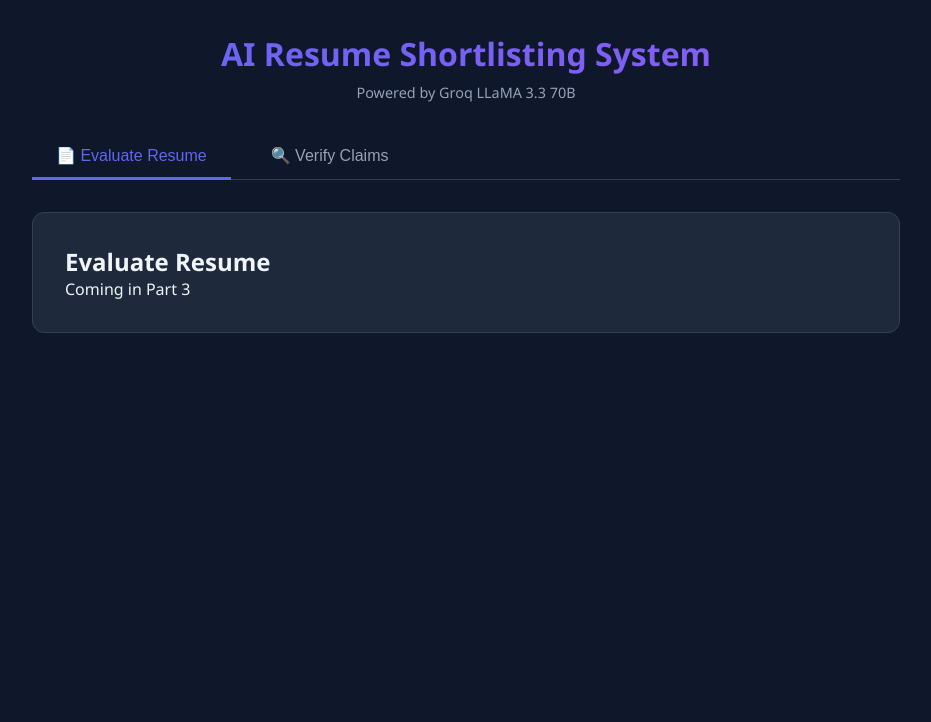
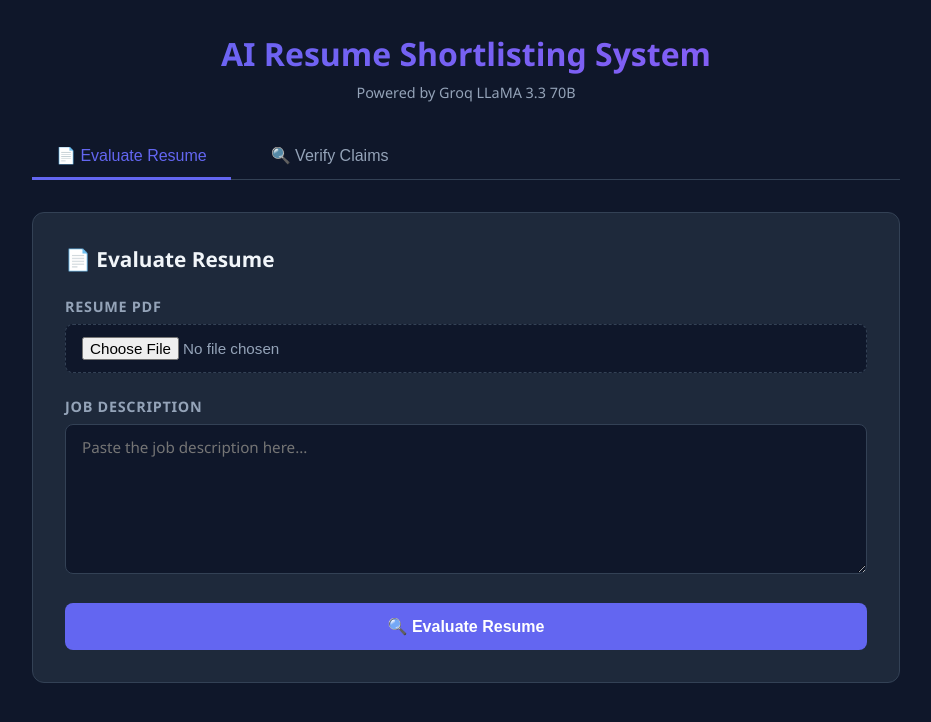
Before and after one commit to poikavedavyas/AI_Shortlisting, a React app in the folder frontend/: page / in a window 1280 px wide. Shown: the top 722 px of the page, without its empty margins (174-1105 px from the left). Built offline with nearby package versions, Linux system fonts and the light colour scheme; the HTML template or start-up script is replaced by a standard one.

Commit message:
feat: react frontend part 3 evaluate tab

```diff
--- a/frontend/src/components/EvaluateTab.jsx
+++ b/frontend/src/components/EvaluateTab.jsx
@@ -1,8 +1,238 @@
+import { useState } from "react"
+import axios from "axios"
+import ScoreBar from "./ScoreBar"
+import TierBadge from "./TierBadge"
+
 export default function EvaluateTab() {
+
+  //State Variables
+  const [file, setFile] = useState(null)
+  const [jd, setJd] = useState("")
+  const [loading, setLoading] = useState(false)
+  const [result, setResult] = useState(null)
+  const [error, setError] = useState(null)
+
+  //Handle File Selection
+  const handleFileChange = (e) => {
+    const selectedFile = e.target.files[0]
+    setFile(selectedFile)
+  }
+
+  //Handle Form Submit
+  const handleSubmit = async () => {
+
+    // validate inputs
+    if (!file) {
+      setError("Please upload a resume PDF")
+      return
+    }
+    if (!jd.trim()) {
+      setError("Please enter a job description")
+      return
+    }
+
+    // reset state
+    setLoading(true)
+    setError(null)
+    setResult(null)
+
+    try {
+      // build form data
+      // FormData is used to send files + text together
+      const formData = new FormData()
+      formData.append("file", file)
+      formData.append("jd", jd)
+
+      // call FastAPI backend
+      const response = await axios.post(
+        "/api/evaluate",
+        formData,
+        {
+          headers: {
+            "Content-Type": "multipart/form-data"
+          }
+        }
+      )
+
+      // store result
+      setResult(response.data)
+
+    } catch (err) {
+      setError("Something went wrong. Make sure backend is running.")
+    } finally {
+      setLoading(false)
+    }
+  }
+
+  //Render
   return (
     <div>
-      <h2>Evaluate Resume</h2>
-      <p>Coming in Part 3</p>
+
+      {/* Title */}
+      <h2 style={{ marginBottom: "1.5rem", fontSize: "1.3rem" }}>
+        📄 Evaluate Resume
+      </h2>
+
+      {/* File Upload */}
+      <div className="form-group">
+        <label className="form-label">Resume PDF</label>
+        <input
+          type="file"
+          accept=".pdf"
+          onChange={handleFileChange}
+          className="file-upload"
+        />
+        {file && (
+          <p className="file-name">
+            ✓ {file.name} selected
+          </p>
+        )}
+      </div>
+
+      {/* JD Text Area */}
+      <div className="form-group">
+        <label className="form-label">Job Description</label>
+        <textarea
+          className="form-textarea"
+          placeholder="Paste the job description here..."
+          value={jd}
+          onChange={(e) => setJd(e.target.value)}
+          rows={6}
+        />
+      </div>
+
+      {/* Submit Button */}
+      <button
+        className="btn-primary"
+        onClick={handleSubmit}
+        disabled={loading}
+      >
+        {loading ? "Evaluating..." : "🔍 Evaluate Resume"}
+      </button>
+
+      {/* Error Message */}
+      {error && (
+        <div className="error-box">
+          ⚠ {error}
+        </div>
+      )}
+
+      {/* Loading Spinner */}
+      {loading && (
+        <div className="loading">
+          <div className="loading-spinner" />
+          <p>Analyzing resume with Groq AI...</p>
+        </div>
+      )}
+
+      {/* Results Section */}
+      {result && !loading && (
+        <div style={{ marginTop: "2rem" }}>
+
+          {/* Overall Score + Tier */}
+          <div className="card">
+            <div className="results-header">
+              <div>
+                <p className="overall-label">Overall Score</p>
+                <p className="overall-score">
+                  {result.scores?.overall}
+                  <span style={{ fontSize: "1.2rem", color: "#94a3b8" }}>
+                    /100
+                  </span>
+                </p>
+              </div>
+              <TierBadge tier={result.tier} />
+            </div>
+            <p style={{ color: "#94a3b8", fontSize: "0.95rem" }}>
+              {result.summary}
+            </p>
+          </div>
+
+          {/* 4 Score Bars */}
+          <div className="card">
+            <p className="section-title">Dimension Scores</p>
+            <ScoreBar
+              label="Exact Match"
+              score={result.scores?.exactMatch}
+            />
+            <ScoreBar
+              label="Semantic Similarity"
+              score={result.scores?.semanticSimilarity}
+            />
+            <ScoreBar
+              label="Achievements"
+              score={result.scores?.achievements}
+            />
+            <ScoreBar
+              label="Ownership"
+              score={result.scores?.ownership}
+            />
+          </div>
+
+          {/* Strengths and Gaps */}
+          <div style={{ display: "grid", gridTemplateColumns: "1fr 1fr", gap: "1rem" }}>
+
+            {/* Strengths */}
+            <div className="card">
+              <p className="section-title">✓ Strengths</p>
+              {result.strengths?.map((strength, index) => (
+                <div key={index} className="list-item">
+                  <span className="icon-success">✓</span>
+                  <span>{strength}</span>
+                </div>
+              ))}
+            </div>
+
+            {/* Gaps */}
+            <div className="card">
+              <p className="section-title">✗ Gaps</p>
+              {result.gaps?.map((gap, index) => (
+                <div key={index} className="list-item">
+                  <span className="icon-danger">✗</span>
+                  <span>{gap}</span>
+                </div>
+              ))}
+            </div>
+
+          </div>
+
+          {/* Score Explanations */}
+          <div className="card" style={{ marginTop: "1rem" }}>
+            <p className="section-title">Score Explanations</p>
+
+            <div className="explanation-box">
+              <p className="explanation-label">Exact Match</p>
+              <p>{result.exactMatchExplanation}</p>
+            </div>
+
+            <div className="explanation-box">
+              <p className="explanation-label">Semantic Similarity</p>
+              <p>{result.semanticExplanation}</p>
+            </div>
+
+            <div className="explanation-box">
+              <p className="explanation-label">Achievements</p>
+              <p>{result.achievementsExplanation}</p>
+            </div>
+
+            <div className="explanation-box">
+              <p className="explanation-label">Ownership</p>
+              <p>{result.ownershipExplanation}</p>
+            </div>
+
+          </div>
+
+          {/* Recommendation */}
+          <div className="card" style={{ marginTop: "1rem" }}>
+            <p className="section-title">💡 Recommendation</p>
+            <p style={{ color: "#94a3b8", fontSize: "0.95rem" }}>
+              {result.recommendation}
+            </p>
+          </div>
+
+        </div>
+      )}
+
     </div>
   )
 }
```
